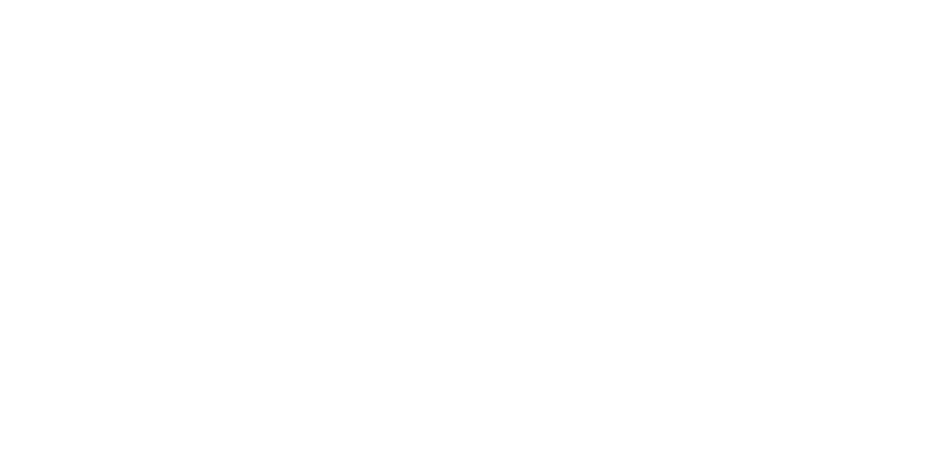
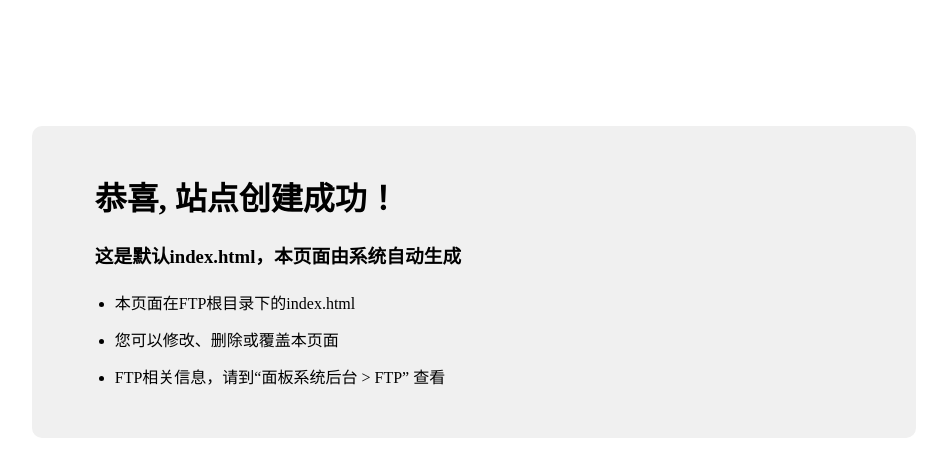
Before and after one commit to thankrun/thankrun.github.io, a plain HTML site: page index.html in a window 1280 px wide. Shown: the whole page, without its empty margins (166-1113 px from the left). Drawn offline with Linux system fonts and the light colour scheme.

Commit message:
Add files via upload

```diff
--- a/index.html
+++ b/index.html
@@ -1 +1,39 @@
-<!DOCTYPE html><html><head><meta http-equiv="X-UA-Compatible" content="ie=edge"><meta http-equiv="refresh" content="2;url=https://thankrun.mysxl.cn"><meta charset="utf-8"></head></html>
+<!doctype html>
+<html>
+<head>
+    <meta charset="utf-8">
+    <title>恭喜，站点创建成功！</title>
+    <style>
+        .container {
+            width: 60%;
+            margin: 10% auto 0;
+            background-color: #f0f0f0;
+            padding: 2% 5%;
+            border-radius: 10px
+        }
+
+        ul {
+            padding-left: 20px;
+        }
+
+            ul li {
+                line-height: 2.3
+            }
+
+        a {
+            color: #20a53a
+        }
+    </style>
+</head>
+<body>
+    <div class="container">
+        <h1>恭喜, 站点创建成功！</h1>
+        <h3>这是默认index.html，本页面由系统自动生成</h3>
+        <ul>
+            <li>本页面在FTP根目录下的index.html</li>
+            <li>您可以修改、删除或覆盖本页面</li>
+            <li>FTP相关信息，请到“面板系统后台 > FTP” 查看</li>
+        </ul>
+    </div>
+</body>
+</html>
```
Also changed, not shown: 404.html (+7 -1 lines).
